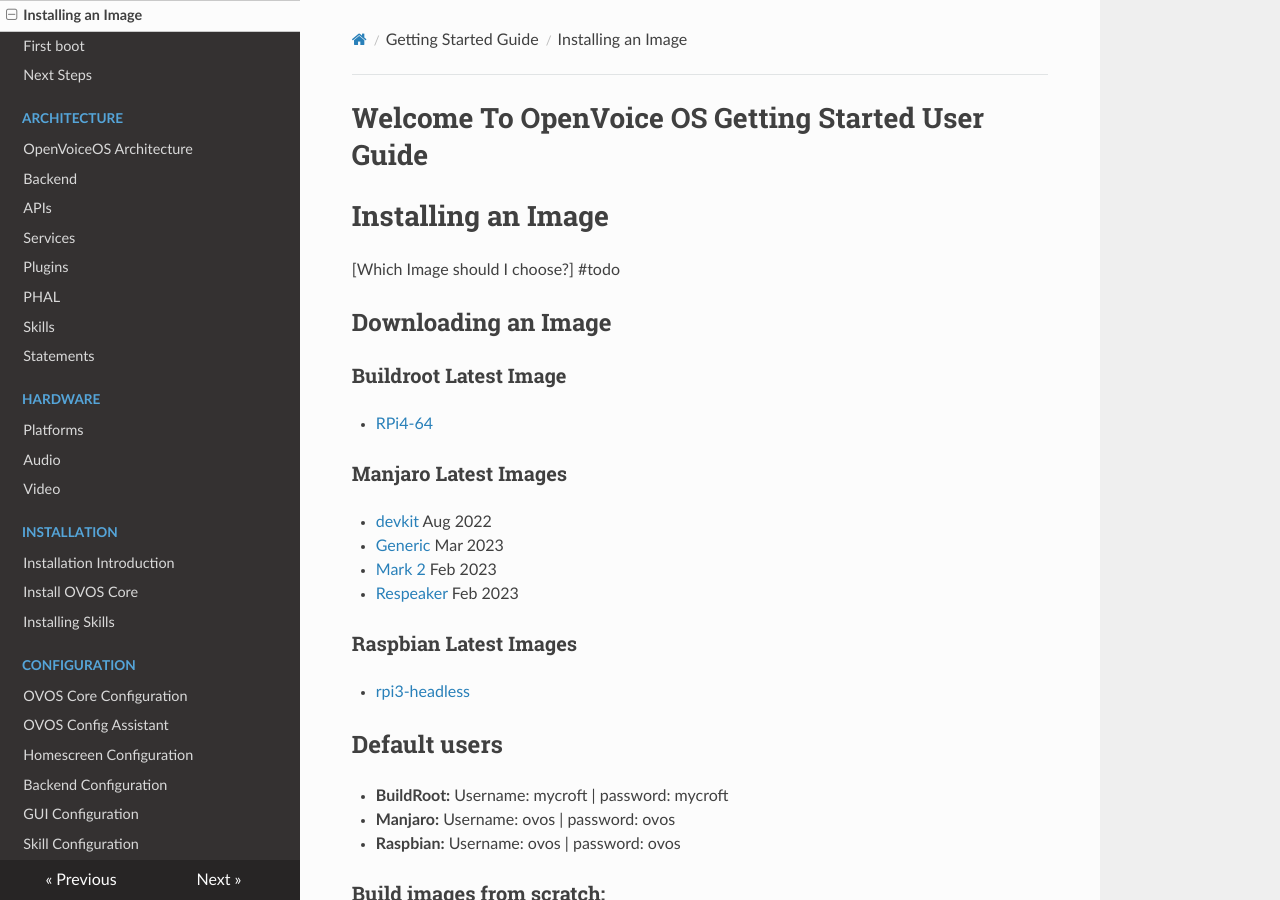
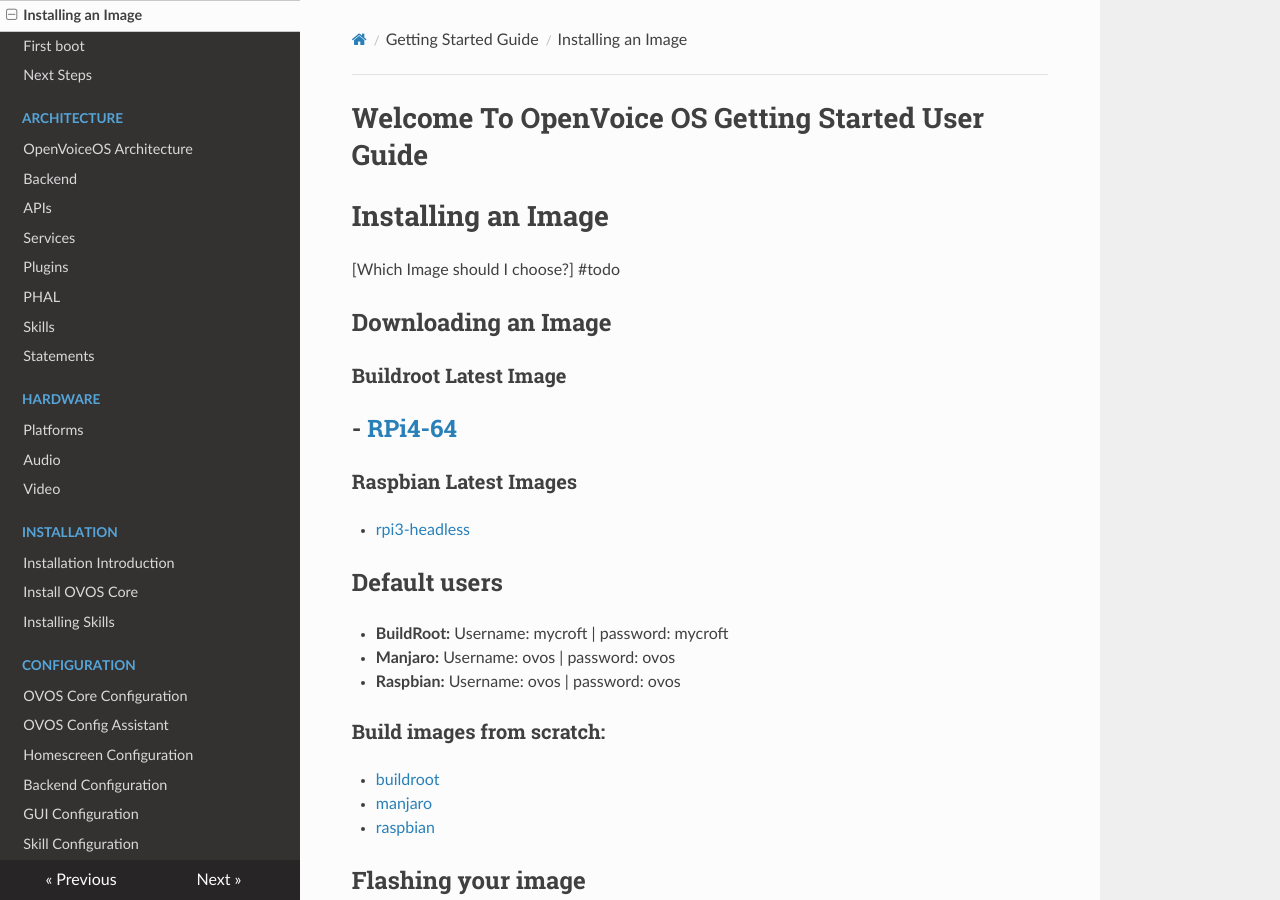
Before and after one commit to OpenVoiceOS/community-docs, an MkDocs documentation site: the page built from docs/gs_installing_image.md, in a window 1280 px wide and 900 px high. Built offline with MkDocs 1.6.1, drawn with Linux system fonts in a browser that asks for light colours; nearby versions of some CDN libraries.

Commit message:
rm dead download links

```diff
--- a/docs/gs_installing_image.md
+++ b/docs/gs_installing_image.md
@@ -8,12 +8,7 @@
 ### Buildroot Latest Image
 
 - [RPi4-64](https://drive.google.com/file/d/1PUtNXfZ5jMUlVAgyN-KXPdVdX6r51eBw/view?usp=share_link)
-### Manjaro Latest Images
-
-- [devkit](https://downloads.openvoiceos.com/images/manjaro/ovos-dev-edition-devkit-190822.img.gz) Aug 2022
-- [Generic](https://downloads.openvoiceos.com/images/manjaro/ovos-dev-edition-generic-090323-221429.img.xz) Mar 2023
-- [Mark 2](https://downloads.openvoiceos.com/images/manjaro/ovos-dev-edition-mark2-170223-091407.img.xz) Feb 2023
-- [Respeaker](https://downloads.openvoiceos.com/images/manjaro/ovos-dev-edition-respeaker-090223-172552.img.xz) Feb 2023
+-
 ### Raspbian Latest Images
 
 - [rpi3-headless](https://downloads.openvoiceos.com/images/raspbian/)
@@ -22,6 +17,7 @@
 - **BuildRoot:** Username: mycroft | password: mycroft
 - **Manjaro:** Username: ovos | password: ovos
 - **Raspbian:** Username: ovos | password: ovos
+
 ### Build images from scratch:
 
 - [buildroot](https://openvoiceos.github.io/community-docs/buildroot/)
```
